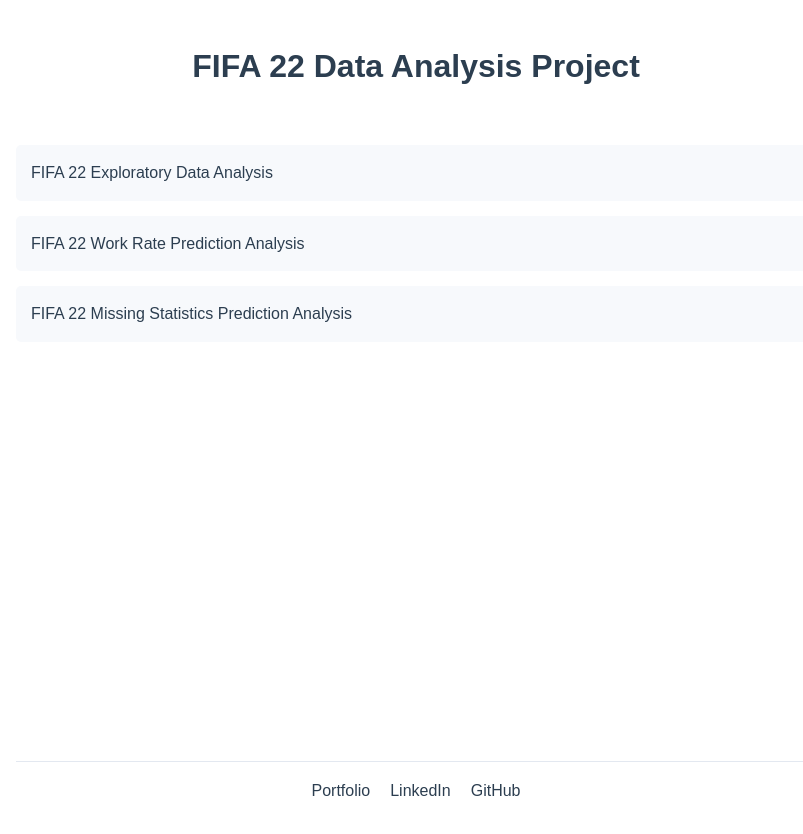
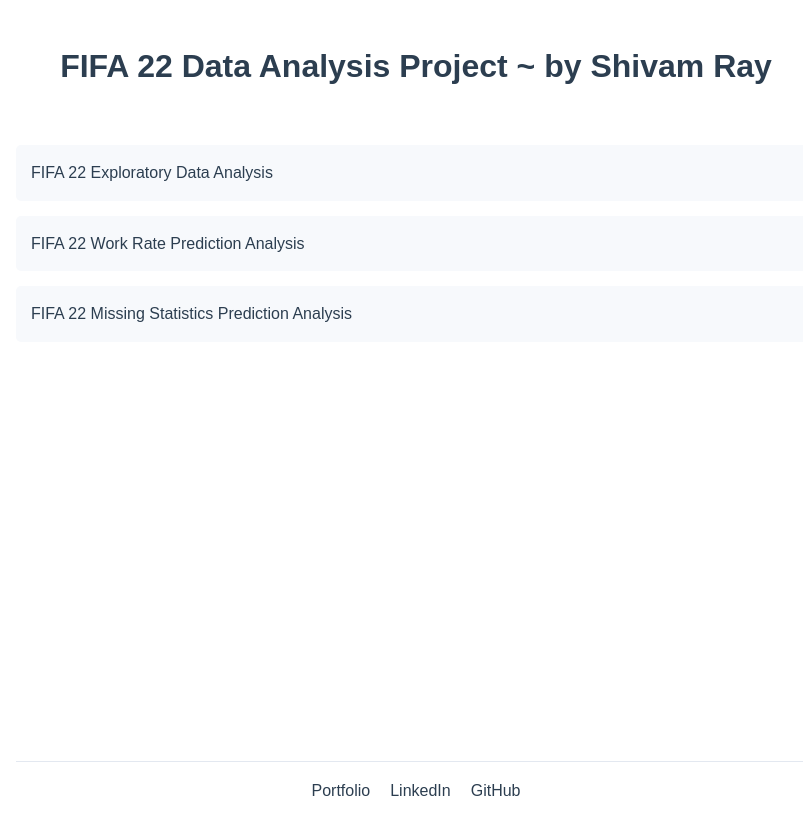
Before and after one commit to SHRbharat/FIFA22_ANALYSIS, a plain HTML site: page index.html in a window 1280 px wide. Shown: the whole page, without its empty margins (224-1027 px from the left). Drawn offline with Linux system fonts and the light colour scheme.

Commit message:
changed index

```diff
--- a/index.html
+++ b/index.html
@@ -62,7 +62,7 @@
     </style>
 </head>
 <body>
-    <h1>FIFA 22 Data Analysis Project</h1>
+    <h1>FIFA 22 Data Analysis Project ~ by Shivam Ray</h1>
     <ul class="analysis-links">
         <li>
             <a href="fifa22_EDA.html" target="_blank">FIFA 22 Exploratory Data Analysis</a>
```
